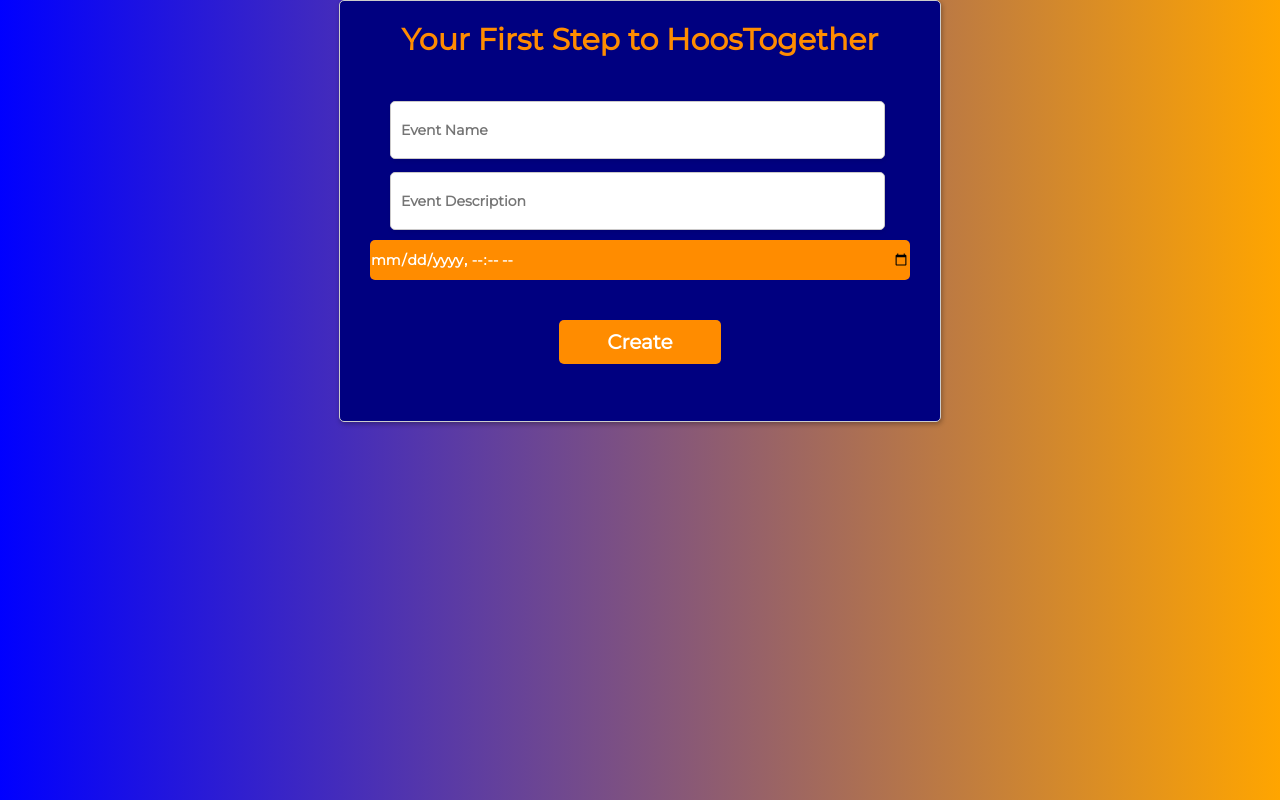
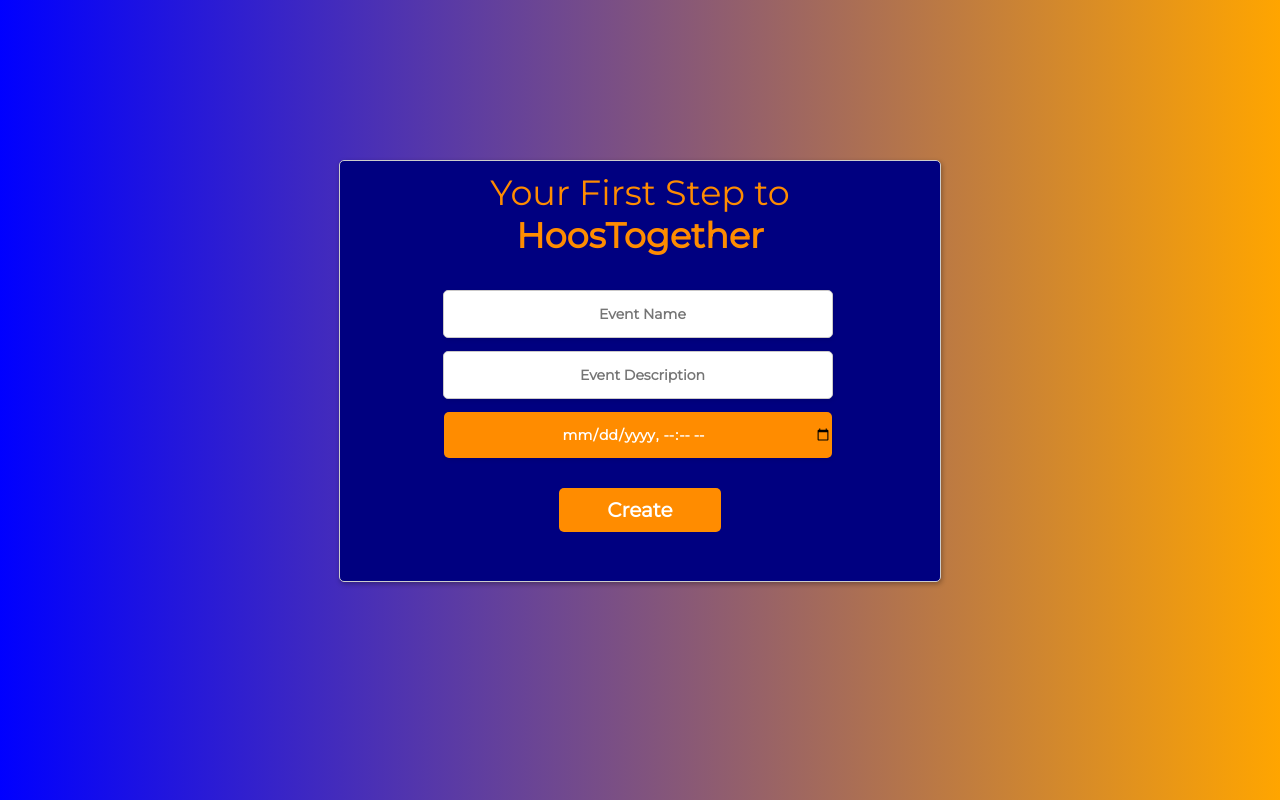
Before and after one commit to brandonzhu09/hoos-together, a Django app: page /create/ in a window 1280 px wide. Run offline with Django 4.2, Linux system fonts and the light colour scheme; data that the repository does not hold is empty; some libraries are stand-ins or nearby versions.

Commit message:
css more

```diff
--- a/gittogether/interface/templates/createPage.html
+++ b/gittogether/interface/templates/createPage.html
@@ -24,9 +24,8 @@
       color: #FF8C00;
       }
       h1 {
-      padding: 10px 0;
-      font-size: 30px;
-      font-weight: 600;
+      font-size: 35px;
+      font-weight: 300;
       text-align: center;
       }
       p {
@@ -37,6 +36,8 @@
       opacity: 0.3;
       }
       .main-block {
+      position: relative;
+      top:20%;
       max-width: 600px;
       min-height: 400px;
       padding: 10px 0;
@@ -95,7 +96,7 @@
       opacity: 1;
       }
       input[type=text], input[type=password] {
-      width: calc(100% - 57px);
+      width: 70%;
       height: 36px;
       margin: 13px 0 0 -5px;
       padding-left: 10px;
@@ -104,6 +105,16 @@
       border: solid 1px #cbc9c9;
       box-shadow: 1px 2px 5px rgba(0,0,0,.09);
       background: #fff;
+      }
+      input[type=datetime-local], input[type=password] {
+      width: 70%;
+      height: 36px;
+      margin: 13px 0 0 -5px;
+      padding-left: 10px;
+      border-radius: 5px;
+      color: white;
+      box-shadow: 1px 2px 5px rgba(0,0,0,.09);
+      background: #FF8C00;
       }
       input[type=password] {
       margin-bottom: 15px;
@@ -122,11 +133,12 @@
       }
       input {
       width: 100%;
-      padding: 10px 0;
+      padding: 5px 0;
       margin: 10px auto;
       border-radius: 5px;
       border: none;
       background: #FF8C00;
+      text-align: center;
       font-size: 14px;
       font-weight: 600;
       color: #fff;
@@ -142,7 +154,7 @@
       font-weight: 600;
       color: #fff;
       }
-      button:hover {
+      input[type=submit]:hover {
       background: #26a9e0;
       }
     </style>
@@ -151,11 +163,11 @@
 
         <div class="main-block">
             <form method="POST">
-                <h1> <b>Your First Step to HoosTogether</b> </h1>
+                <h1> Your First Step to <b> HoosTogether</b> </h1>
                 <div class="btn-block">
                     <input type="text" id="name" name="name" placeholder="Event Name">
                     <input type="text" id="event" name="event" placeholder="Event Description">
-                    <input type="datetime-local" id="date" name="date">
+                    <input type="datetime-local" id="date" name="date" required>
                 </div>
                 <div class="btn-block">
                     <input type="submit" name="create" value="Create">
--- a/gittogether/interface/templates/joinPage.html
+++ b/gittogether/interface/templates/joinPage.html
@@ -17,7 +17,7 @@
       padding: 0;
       margin: 0;
       outline: none;
-      font-family: Times New Roman, Arial, sans-serif;
+      font-family: 'Montserrat';
       font-size: 16px;
       color: #FF8C00;
       }
@@ -35,6 +35,8 @@
       opacity: 0.3;
       }
       .main-block {
+      position: relative;
+      top: 25%;
       max-width: 340px;
       min-height: 340px;
       padding: 10px 0;
```
Also changed, not shown: gittogether/interface/templates/codePage.html (+10 -6 lines).
